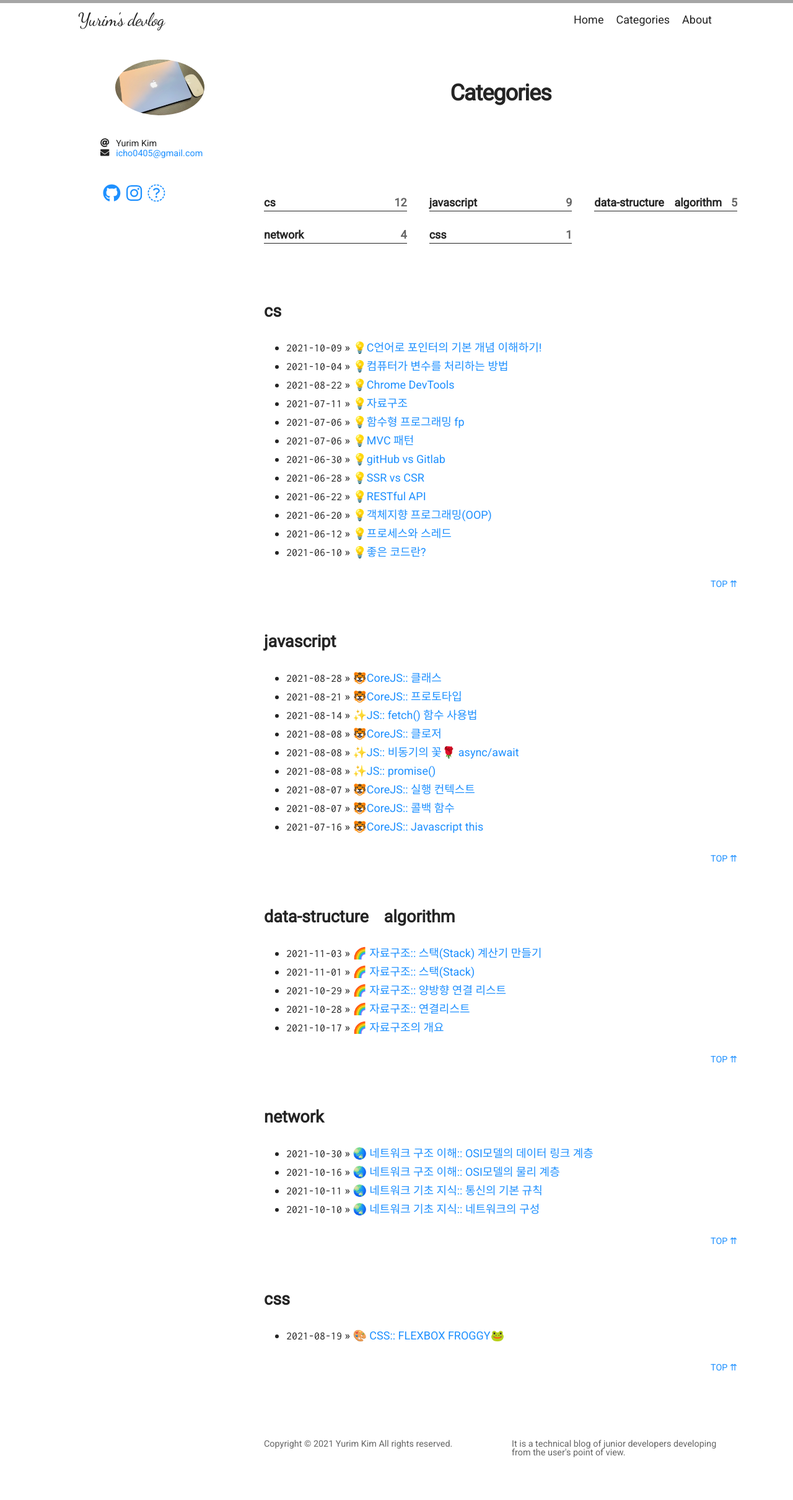
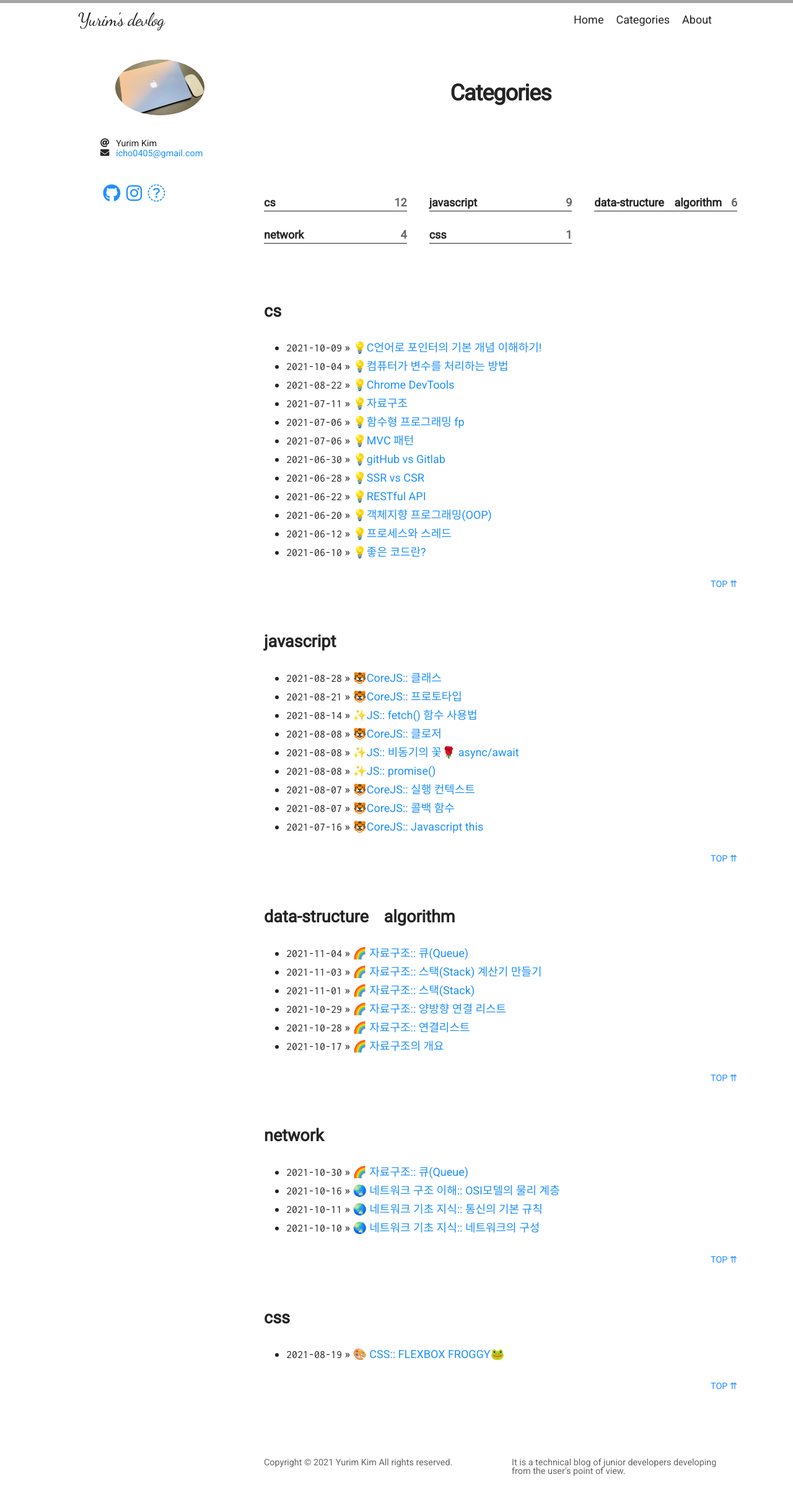
Before and after one commit to yurim45/yurim45.github.io, a Jekyll site: the page built from tags.md, in a window 1280 px wide. Shown: the top 2420 px of the page at 62% size. Built offline with Jekyll 4.4.1, drawn with Linux system fonts in a browser that asks for light colours; nearby versions of some CDN libraries; some web fonts are replaced; part of the change alters nothing that is shown.

Commit message:
add: post

````diff
--- a/_posts/2021-10-30-network_data_link_layer.md
+++ b/_posts/2021-10-30-network_data_link_layer.md
@@ -1,5 +1,5 @@
 ---
-title: "🌏 네트워크 구조 이해:: OSI모델의 데이터 링크 계층"
+title: "🌈 자료구조:: 큐(Queue)"
 tags:
   - [network]
 permalink: /network/dataLinkLayer
--- /dev/null
+++ b/_posts/2021-11-04-data_structure_queue.md
@@ -0,0 +1,248 @@
+---
+title: '🌈 자료구조:: 큐(Queue)'
+tags:
+  - [data-structureㅤalgorithm]
+permalink: /dataStructure/queue
+
+navigation: true
+toc: true
+toc_sticky: true
+
+date: 2021-11-04
+last_modified_at: 2021-11-04
+---
+
+![]()
+
+`개인 공부 과정을 기록합니다.`
+
+### 🚀 What I Will Learn
+
+- <span style="color:hotpink">**큐(Queue)**</span> 자료구조의 개념과 å 방법에 대해 이해하기
+- C언어를 이용해 큐 자료구조 구현하기.......
+
+><span style="color:hotpink">**큐(Queue)**</span>란? 뒤쪽으로 들어가서 앞쪽으로 나오는(<span style="background-color:pink">선입선출</span>) 자료 구조 형태.
+
+![](https://images.velog.io/images/april_5/post/aa1ae86a-2cb6-4da6-9d6f-b4a2ee2a54ff/image.png)
+
+
+---
+
+# 큐(Queue)
+
+## 1️⃣ 큐(Queue)란?
+
+1) 뒤쪽으로 들어가서 앞쪽으로 나오는(<span style="background-color:pink">**선입선출**</span>) 자료 구조 형태.
+2) 스케줄링, 탐색 알고리즘 등에서 다방면으로 활용됨
+  - `PUSH`: 큐에 데이터 추가
+  - `POP`: 큐에서 데이터 삭제
+
+3) 예시: PUSH(7) – PUSH(5) – PUSH(4) – POP() – PUSH(6) – POP()
+
+![](https://images.velog.io/images/april_5/post/e0e1d205-1cf1-448b-91e7-003822750407/image.png)
+
+<br />
+
+---
+
+## 2️⃣ 스택의 구현
+
+1) 큐(Queue)의 구현 방법에는
+  - 배열을 이용한 구현 방법과
+  - 연결 리스트를 이용한 구현 방법이 있다
+
+2) 가장 기본적인 형태의 자료구조로 구현 난이도는 낮은 편
+
+
+### ✔️ 배열을 이용한 큐의 구현
+
+<span style="color:dodgerblue">**1) 큐의 선언**</span>
+
+```c
+#include <stdio.h>
+#define SIZE 10000
+#define INF 99999999
+
+int queue[SIZE];
+int front = 0;
+int rear = 0;
+```
+
+<br />
+
+<span style="color:dodgerblue">**2) 큐 삽입 함수**</span>
+
+```c
+void push(int data) {
+  if (rear >= SIZE) {
+    printf("큐 오버플로우가 발생했습니다.\n");
+    return; }
+  queue[rear++] = data;
+}
+```
+
+<br />
+
+<span style="color:dodgerblue">**3) 큐 추출 함수**</span>
+
+```c
+int pop() {
+  if (front == rear) {
+    printf("큐 언더플로우가 발생했습니다.\n");
+    return -INF;
+  }
+  return queue[front++];
+}
+```
+
+<br />
+
+<span style="color:dodgerblue">**4) 큐 전체출력 함수**</span>
+
+```c
+void show() {
+  printf("--- 큐의 앞 ---\n");
+  for (int i = front; i < rear; i++) {
+      printf("%d\n", queue[i]);
+  }
+  printf("--- 큐의 뒤 ---\n");
+}
+```
+
+<br />
+
+<span style="color:dodgerblue">**5) 완성된 큐 사용하기**</span>
+
+```c
+int main(void) {
+  push(7);
+  push(5);
+  push(4);
+  pop();
+  push(6);
+  pop();
+  show();
+  system("pause");
+  return 0;
+}
+
+```
+
+<br />
+<br />
+
+### ✔️ 연결리스트를 이용한 큐의 구현
+
+<span style="color:dodgerblue">**1) 큐의 선언**</span>
+
+```c
+#include <stdio.h>
+#include <stdlib.h>
+#define INF 99999999
+
+typedef struct {
+  int data;
+  struct Node *next;
+} Node;
+
+typedef struct {
+  Node *front;
+  Node *rear;
+  int count;
+} Queue;
+```
+
+<br />
+
+<span style="color:dodgerblue">**2) 큐 삽입 함수**</span>
+
+![](https://images.velog.io/images/april_5/post/601166af-a50e-4d33-af37-8f1eaa24222b/image.png)
+
+
+```c
+void push(Queue *queue, int data) {
+  Node *node = (Node*)malloc(sizeof(Node));
+  node->data = data;
+  node->next = NULL;
+  if (queue->count == 0) {
+      queue->front = node;
+  } else {
+  queue->rear->next = node;
+  }
+  queue->rear = node;
+  queue->count++;
+}
+```
+
+<br />
+
+
+<span style="color:dodgerblue">**3) 큐 추출 함수**</span>
+
+![](https://images.velog.io/images/april_5/post/16667b53-392c-463f-8ed9-1f7338d4d666/image.png)
+
+
+```c
+int pop(Queue *queue) {
+  if (queue->count == 0) {
+    printf("큐 언더플로우가 발생했습니다.\n");
+    return -INF;
+  }
+  Node *node = queue->front;
+  int data = node->data;
+  queue->front = node->next;
+  free(node);
+  queue->count--;
+  return data;
+}
+```
+
+<br />
+
+
+<span style="color:dodgerblue">**4) 큐 전체출력 함수**</span>
+
+```c
+void show(Queue *queue) {
+  Node *cur = queue->front;
+  printf("--- 큐의 앞 ---\n");
+  while (cur != NULL) {
+      printf("%d\n", cur->data);
+      cur = cur->next;
+  }
+  printf("--- 큐의 뒤 ---\n");
+}
+```
+
+<br />
+
+
+<span style="color:dodgerblue">**5) 완성된 큐 사용하기**</span>
+
+```c
+int main(void) {
+  Queue queue;
+  queue.front = queue.rear = NULL;
+  queue.count = 0;
+  push(&queue, 7);
+  push(&queue, 5);
+  push(&queue, 4);
+  pop(&queue);
+  push(&queue, 6);
+  pop(&queue);
+  show(&queue);
+  system("pause");
+  return 0;
+}
+
+```
+
+
+
+<br /><br />
+
+---
+
+### ✨ tl;dr
+
+- 큐는 배열 혹은 연결 리스트를 이용해서 구현할 수 있다
````
